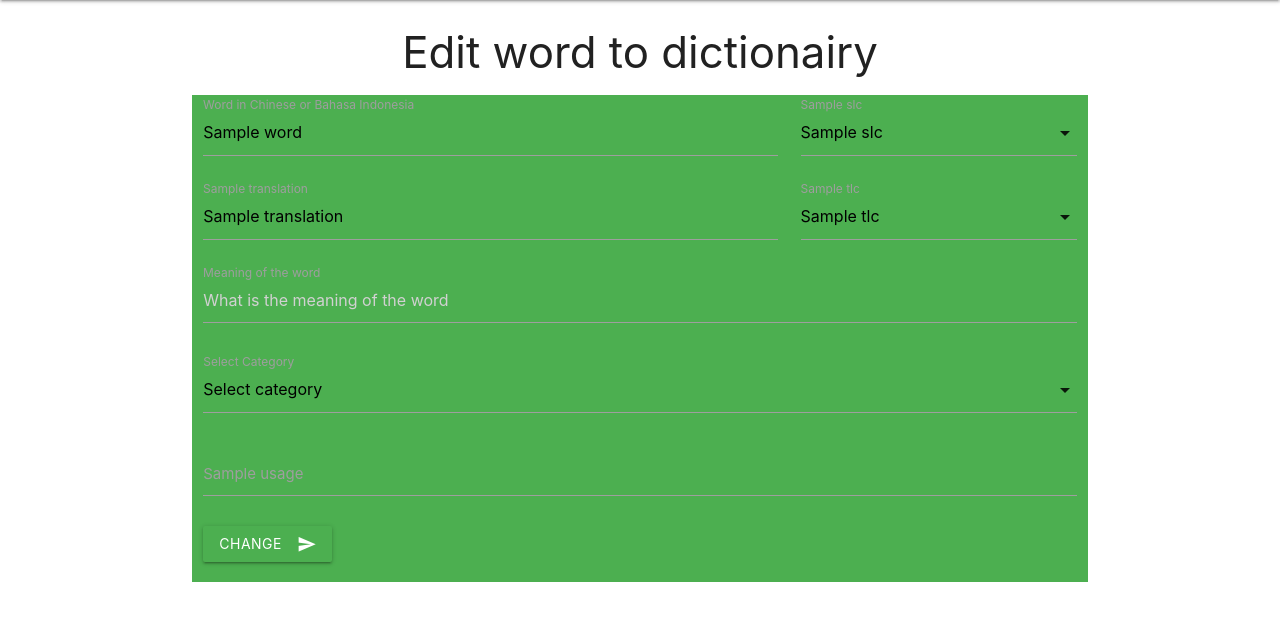
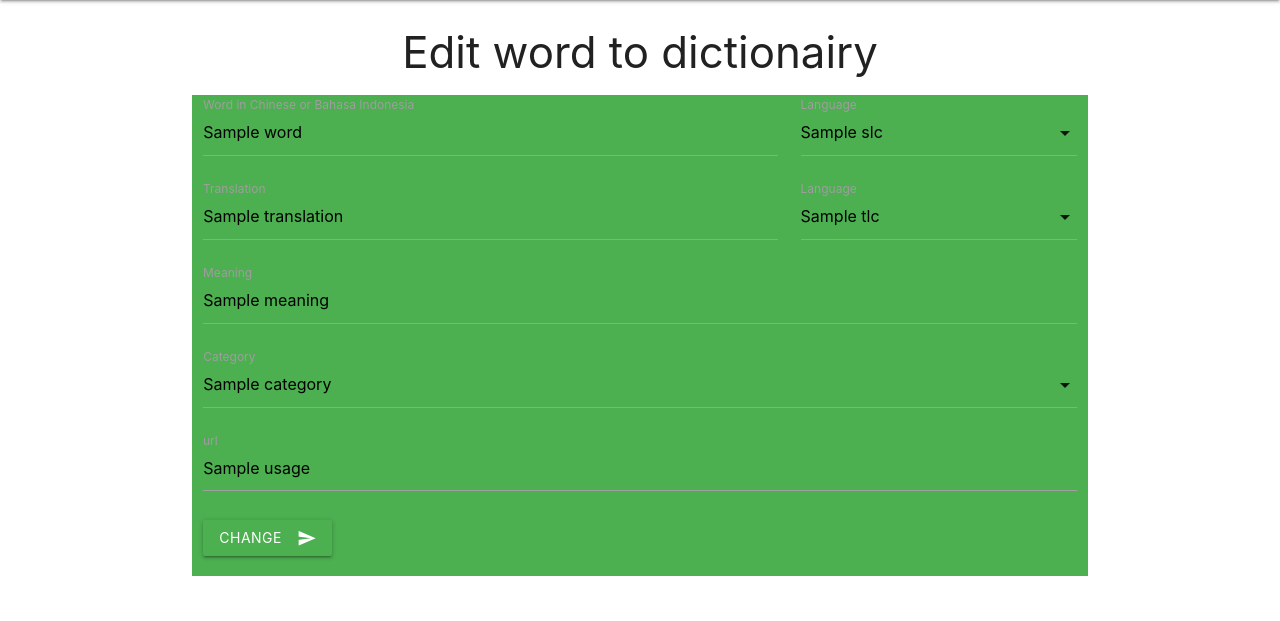
Before and after one commit to Code-Institute-Submissions/MariskaS85-CIHC, a Flask app: template templates/edit_word.html in a window 1280 px wide. Shown: the part 64-685 px from the top of the page. Run offline with Flask 2, Linux system fonts and the light colour scheme; the template is opened without the code that fills it: most values are stand-ins (such as "Sample title", 1, 10 or a date in 2020); some libraries are stand-ins or nearby versions.

Commit message:
add CRUD funtionalities work

```diff
--- a/dict.py
+++ b/app.py
@@ -37,7 +37,7 @@ def search():
 
     return render_template("home.html", words=words)
 
-@app.route("/add_words", methods=["GET", "POST"])
+@app.route("/add", methods=["GET", "POST"])
 def add_words():
     if request.method == "POST":
         words = {
@@ -60,6 +60,8 @@ def add_words():
 
 @app.route("/edit_word/<word_id>", methods=["GET","POST"])
 def edit_word(word_id):
+    print ("Does this work?")
+    print (word_id)
     word = mongo.db.words.find_one({"_id": ObjectId(word_id)})
     if request.method == "POST":
         is_valid = validate_form(request.form)
@@ -75,12 +77,13 @@ def edit_word(word_id):
             }
             mongo.db.words.update({"_id": ObjectId(word_id)}, words_dict)
             flash("You edited the dictionary succesfully")
+            return redirect(url_for("get_words"))
 
         else:
             flash("Please try again")
 
     category = mongo.db.category.find().sort("category_name", 1)
-    return render_template("edit_word.html", words=words, category=category)
+    return render_template("edit_word.html", word=word, category=category)
 
 @app.route("/about_page")
 def about_page():
--- a/templates/edit_word.html
+++ b/templates/edit_word.html
@@ -16,47 +16,47 @@
                     <label for="word">Word in Chinese or Bahasa Indonesia</label>
                 </div>
 
-                 <div class="input-field col s4">
-                    <select class="icons" placeholder="{{  word.slc }}" id="slc" name="slc"  required>
+            <div class="input-field col s4">
+                    <select class="icons" value="{{  word.slc }}" id="slc" name="slc">
                         <option value="" disabled selected>{{  word.slc }}</option>
                         <option value="CHI" data-icon="CHI.png" class="left">CHI</option>
                         <option value="IND" data-icon="/IND.jpg" class="left">IND</option>
                     </select>
-                    <label for="slc">{{  word.slc }}</label>
+                    <label for="slc">Language</label>
                 </div>
                 <div class="input-field col s8">
                     <input value="{{  word.translation }}" id="translation" name="translation"
-                    minlength="3" maxlength="50" type="text" class="validate" required>
-                    <label for="translation">{{  word.translation }}</label>
+                    minlength="3" maxlength="50" type="text" class="validate">
+                    <label for="translation">Translation</label>
                 </div>
 
                  <div class="input-field col s4">
-                    <select class="icons" placeholder="{{  word.tlc }}" id="tlc" name="tlc"  required>
+                    <select class="icons" value="{{  word.tlc }}" id="tlc" name="tlc">
                         <option value="" disabled selected>{{  word.tlc }}</option>
                         <option value="EN" data-icon="../images/EN.png" class="left">EN</option>
                         <option value="NL" data-icon="/images/NL.png" class="left">NL</option>
                     </select>
-                    <label>{{  word.tlc }}</label>
+                    <label for="tlc">Language</label>
                 </div>
                 <div class="input-field col s12">
-                    <textarea placeholder="What is the meaning of the word" id="meaning" name="meaning"
-                    minlength="3" maxlength="300" type="text" required class="materialize-textarea"></textarea>
-                    <label for="meaning">Meaning of the word</label>
+                    <input id="meaning" name="meaning" value="{{ word.meaning }}"
+                    minlength="3" maxlength="300" type="text" class="validate">
+                    <label for="meaning">Meaning</label>
                 </div>
 
                 <div class="input-field col s12">
-                    <select placeholder="Select Category" id="category_name"   name="category_name" class="validate" class="materialize-textarea" required >
-                        <option value="" disabled selected>Select category</option>
-                        {% for category in category %}
+                    <select placeholder="{{ category.category_name }}" id="category_name" name="category_name" class="validate" class="materialize-textarea">
+                    {% for category in category %}
+                        <option value="{{ category.category_name }}" disabled selected>{{ category.category_name }}</option>
                         <option value="{{ category.category_name }}">{{ category.category_name }}</option>
-                        {% endfor %}
+                    {% endfor %}
                     </select>
-                    <label>Select Category</label>
+                    <label>Category</label>
                 </div>
 
                 <div class="input-field col s12">
-                    <textarea value="{{  word.usage }}" id="usage" name="usage" required class="materialize-textarea"></textarea>
-                    <label for="usage">{{  word.usage }}</label>
+                    <textarea value="{{  word.usage }}" id="usage" name="usage" class="materialize-textarea">{{  word.usage }}</textarea>
+                    <label for="usage">url</label>
                 </div>
                 <div class="col s12">
                     <button class="btn waves-effect green waves-grey" type="submit" name="" id="message">Change
--- a/templates/home.html
+++ b/templates/home.html
@@ -1,7 +1,7 @@
 {% extends "base.html" %}
 {% block nav %}
 <div class="container">
-   <h2 class="center-align"> Welcome to the online dictionary </h2><h6 class="center-align">of </h6><h2 class="center-align"> the Chinese Indonesian Heritage Center</h2>
+   <h2 class="center-align"> Welcome to the online dictionary <br> of <br> the Chinese Indonesian Heritage Center</h2>
 </div>
 
 {% endblock %}
```
Also changed, not shown: spare code.html (deleted, +0 -53 lines), package-lock.json (deleted), 1 other file.
